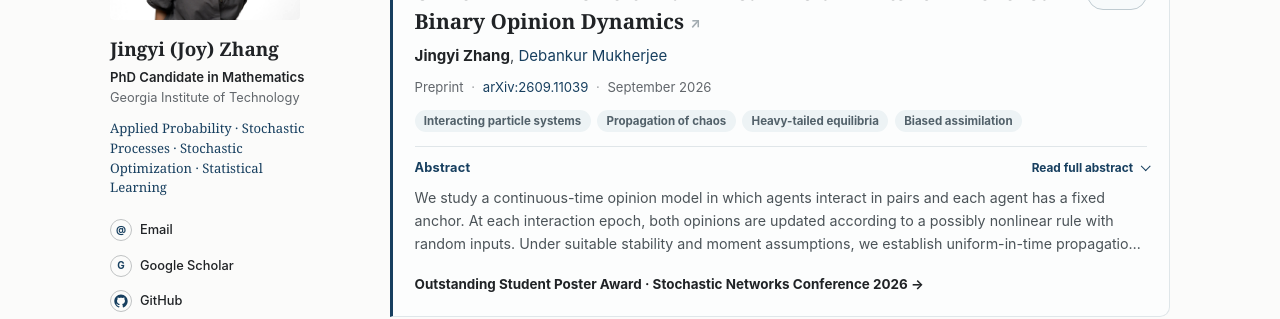
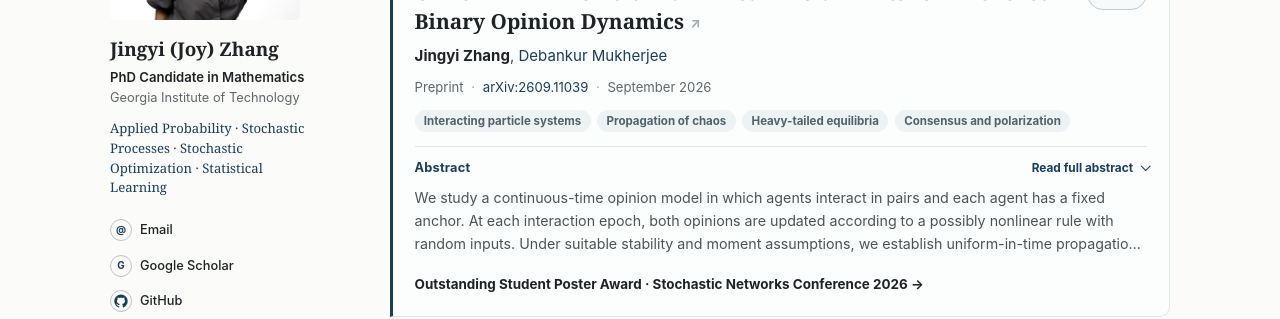
Before and after one commit to JoyZhang25/JoyZhang25.github.io, a Jekyll site: the page built from research.html, in a window 1280 px wide and 900 px high. Shown: the part 245-564 px from the top of the window. Built offline with Jekyll 4.4.1, drawn with Linux system fonts in a browser that asks for light colours; a script that is not in the unit is left out.

Commit message:
Refine opinion dynamics research keywords

```diff
--- a/_data/profile.yml
+++ b/_data/profile.yml
@@ -87,7 +87,7 @@ research:
       - "Interacting particle systems"
       - "Propagation of chaos"
       - "Heavy-tailed equilibria"
-      - "Biased assimilation"
+      - "Consensus and polarization"
     abstract:
       - >-
         We study a continuous-time opinion model in which agents interact in pairs and each agent has a fixed anchor. At each interaction epoch, both opinions are updated according to a possibly nonlinear rule with random inputs. Under suitable stability and moment assumptions, we establish uniform-in-time propagation of chaos: as the population grows, the joint law of any fixed number of agents converges, uniformly over time, to the corresponding product of the law solving a nonlinear Boltzmann equation. We first obtain a graphical estimate in total variation on finite time intervals, assuming only that the interaction rule is measurable. We extend this approximation uniformly over time by showing that both the finite system and its nonlinear limit converge exponentially fast to their respective stationary laws. We also prove uniform-in-time convergence in Wasserstein distance of order two under a contraction condition in mean square. For this result, we assume either a bounded state space or a drift condition that keeps moments of some order greater than two uniformly bounded.
```
